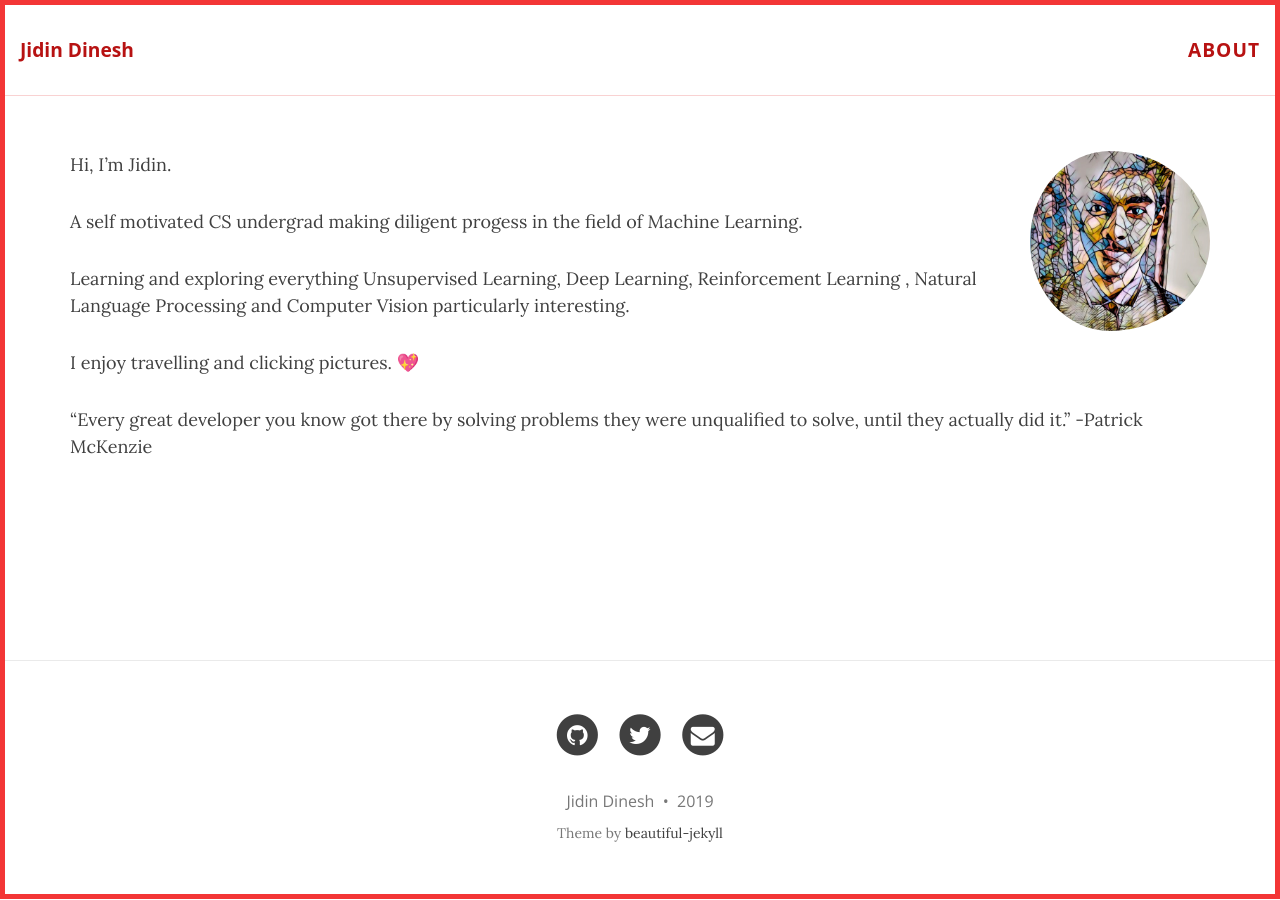
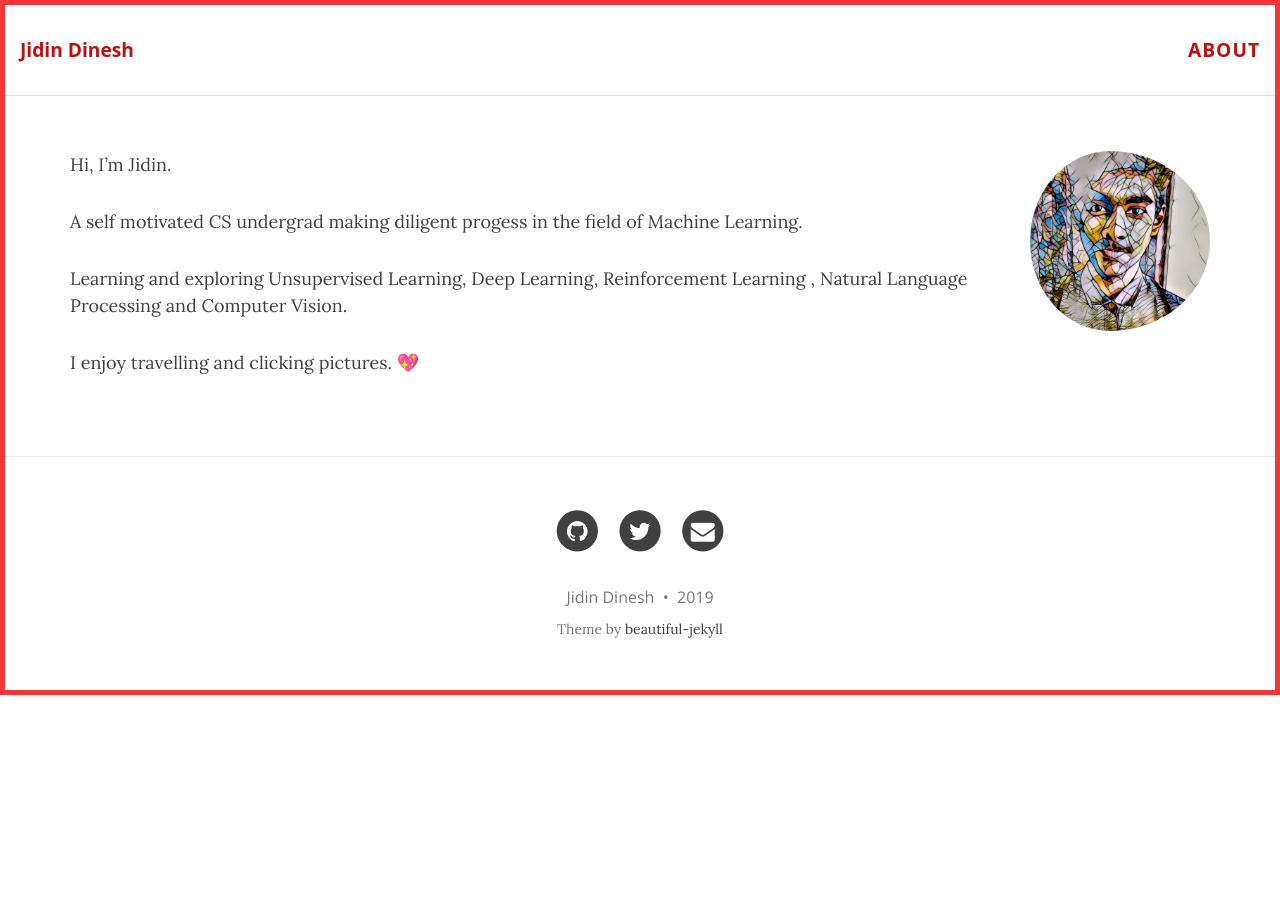
Before and after one commit to jidindinesh/jidindinesh.github.io, a Jekyll site: the page built from About.md, in a window 1280 px wide. Built offline with Jekyll 4.4.1, drawn with Linux system fonts in a browser that asks for light colours; nearby versions of some CDN libraries; our own code applies the rules of GitHub Pages for plain Markdown files.

Commit message:
Update About.md

```diff
--- a/About.md
+++ b/About.md
@@ -9,10 +9,6 @@ Hi, I'm Jidin.
 
 A self motivated CS undergrad making diligent progess in the field of Machine Learning.
 
-Learning and exploring everything Unsupervised Learning, Deep Learning, Reinforcement Learning , Natural Language Processing and Computer Vision particularly interesting.
+Learning and exploring Unsupervised Learning, Deep Learning, Reinforcement Learning , Natural Language Processing and Computer Vision.
 
 I enjoy travelling and clicking pictures. 💖
-
-“Every great developer you know got there by solving problems they were unqualified to solve, until they actually did it.” -Patrick McKenzie
-
-<div style="margin: 150px;"></div>
```
